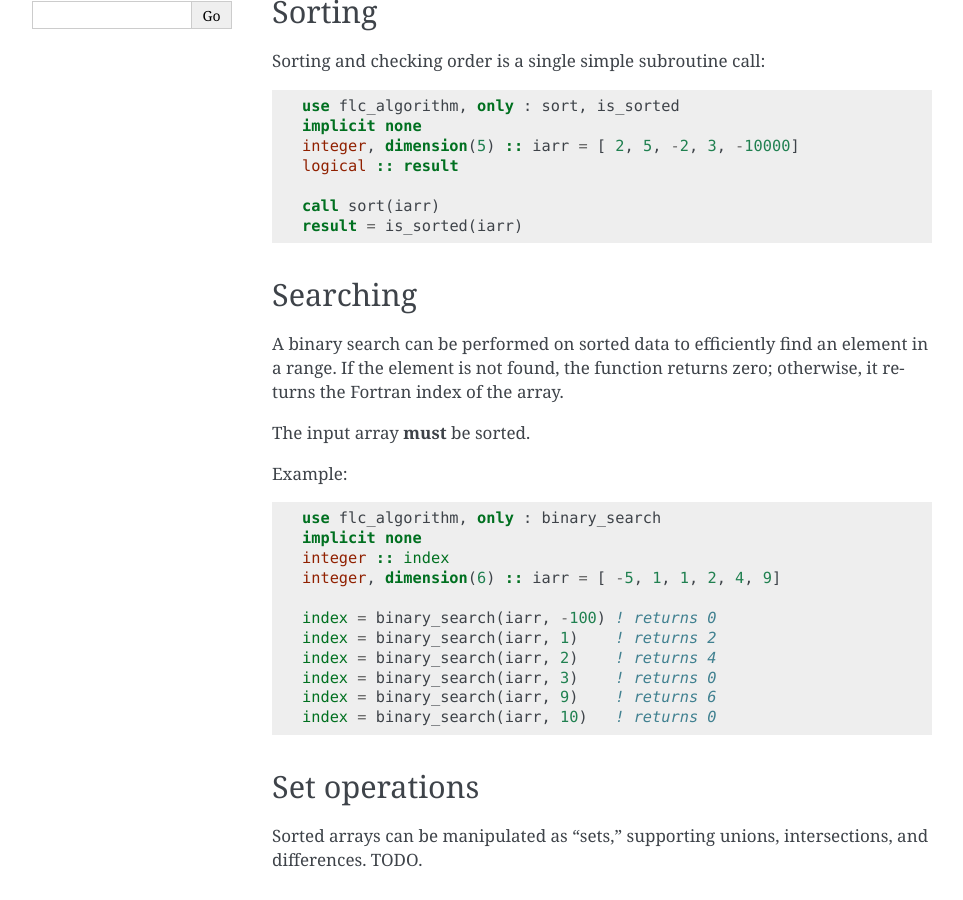
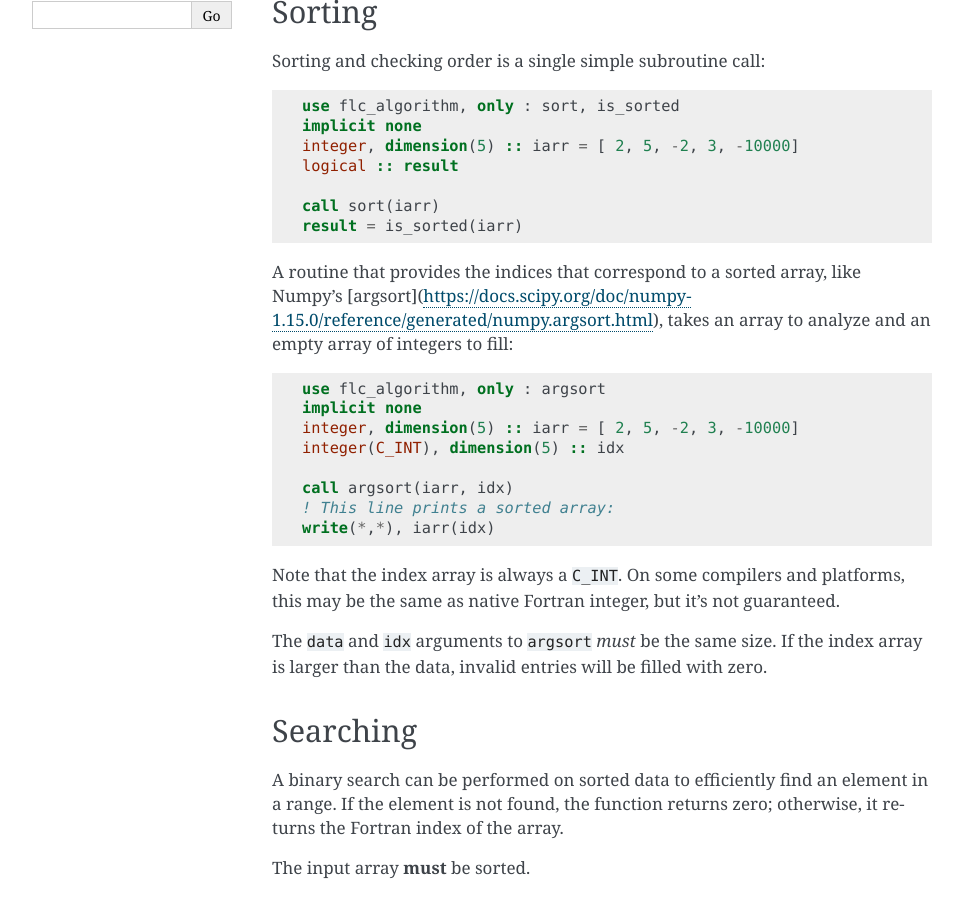
Before and after one commit to swig-fortran/flibcpp, a Sphinx documentation site: the page built from doc/modules/algorithm.rst, in a window 1280 px wide and 900 px high, scrolled down 373 px. Shown: the whole window, without its empty margins (148-1111 px from the left). Built offline with Sphinx 7.4.7, drawn with Linux system fonts in a browser that asks for light colours.

Commit message:
Add argsort

```diff
--- a/doc/modules/algorithm.rst
+++ b/doc/modules/algorithm.rst
@@ -33,6 +33,27 @@ Sorting and checking order is a single simple subroutine call::
 
   call sort(iarr)
   result = is_sorted(iarr)
+
+A routine that provides the indices that correspond to a sorted array, like
+Numpy's [argsort](https://docs.scipy.org/doc/numpy-1.15.0/reference/generated/numpy.argsort.html),
+takes an array to analyze and an empty array of integers to fill::
+
+  use flc_algorithm, only : argsort
+  implicit none
+  integer, dimension(5) :: iarr = [ 2, 5, -2, 3, -10000]
+  integer(C_INT), dimension(5) :: idx
+
+  call argsort(iarr, idx)
+  ! This line prints a sorted array:
+  write(*,*), iarr(idx)
+
+Note that the index array is always a ``C_INT``. On some compilers and
+platforms, this may be the same as native Fortran integer, but it's not
+guaranteed.
+
+The ``data`` and ``idx`` arguments to ``argsort`` *must* be the same size. If
+the index array is larger than the data, invalid entries will be filled with
+zero.
 
 Searching
 =========
```
Also changed, not shown: 4 other files.
